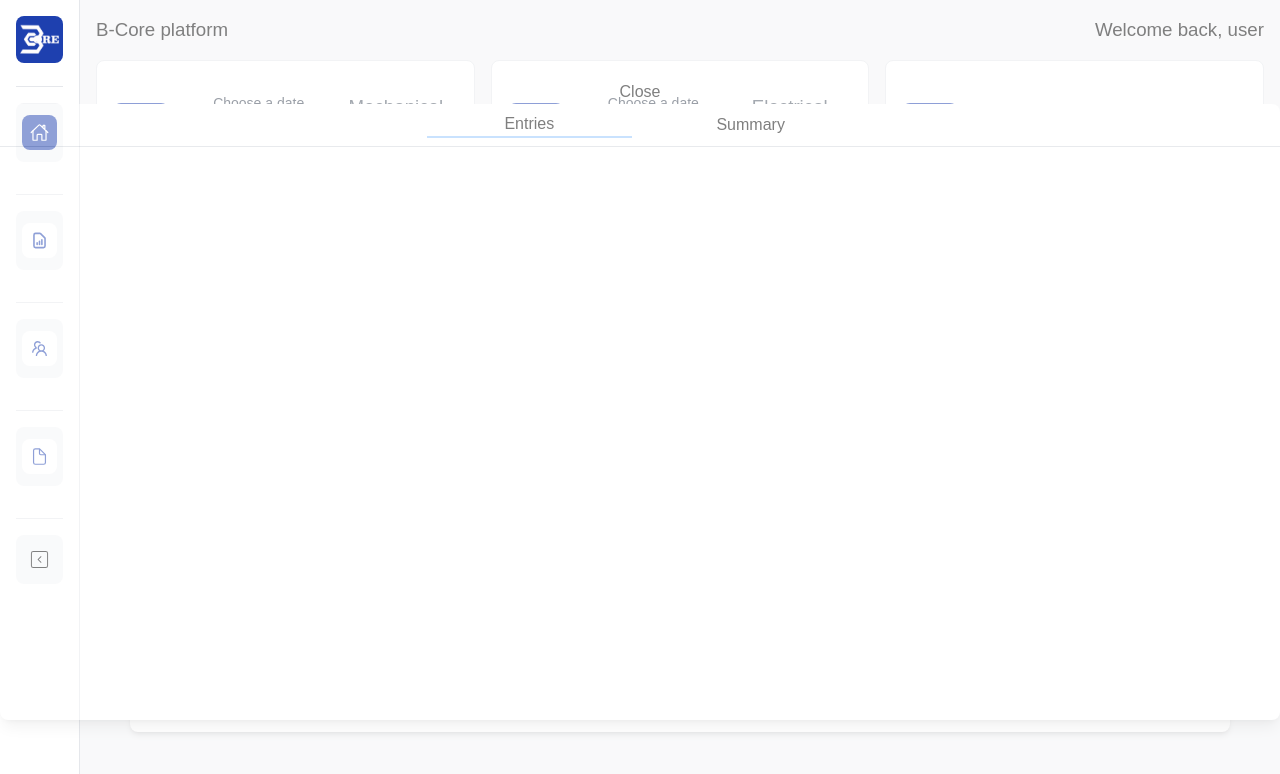
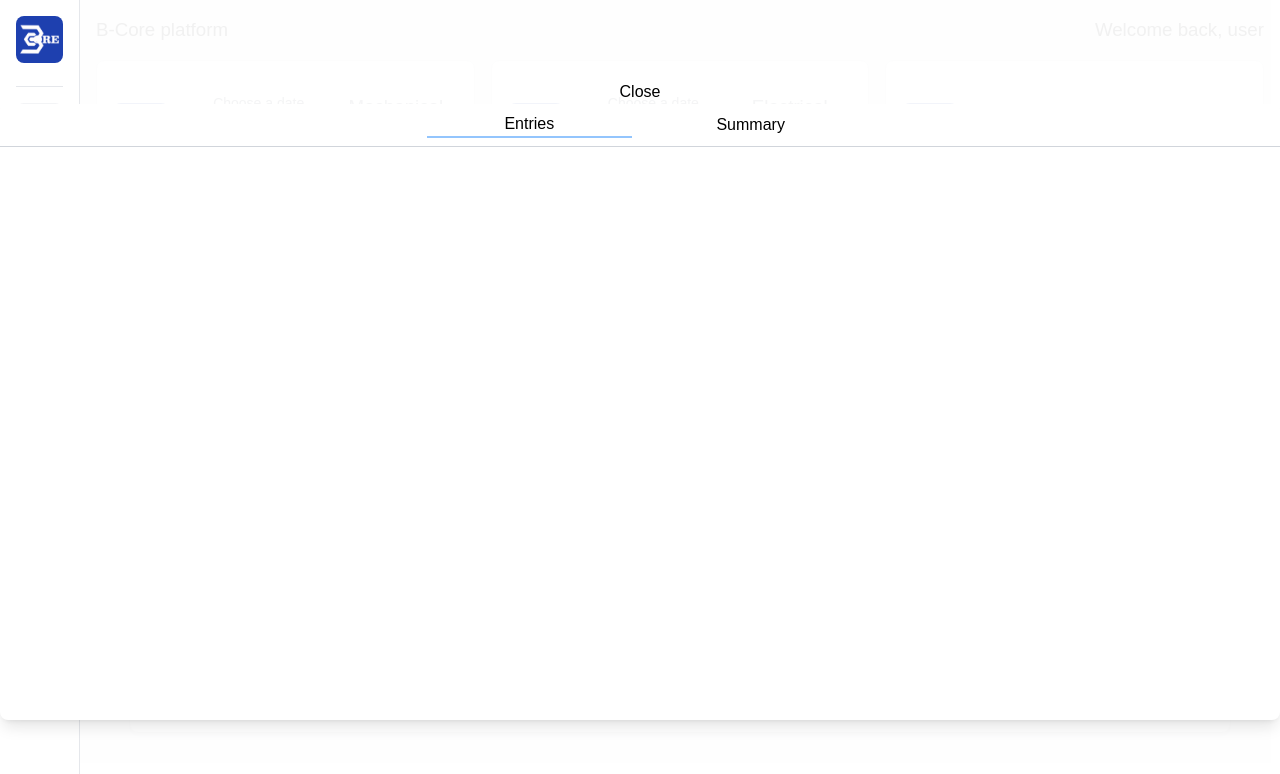
Before and after one commit to LMartin1998/BCorePlatform-Deploy, a Next.js app: page /teams/user/1 in a window 1280 px wide. Both pictures are taken after a click on the button "Show entries". Shown: the top 774 px of the page. Built offline with nearby package versions, Linux system fonts and the light colour scheme.

Commit message:
modified:   src/app/(singlegrid)/teams/user/[id]/page.jsx 	modified:   src/app/Components/teams/EntriesTeams.jsx

```diff
--- a/src/app/(singlegrid)/teams/user/[id]/page.jsx
+++ b/src/app/(singlegrid)/teams/user/[id]/page.jsx
@@ -24,9 +24,10 @@ export default function UserId() {
   const [openEntries, setOpenEntries] = useState(false);
 
   return (
+    <div>
       <main
         className={`bg-gray-100 min-h-screen ${
-        openEntries ? "opacity-50" : "opacity-100"
+          openEntries ? "opacity-5" : "opacity-100"
         }`}
       >
         <Header></Header>
@@ -110,9 +111,10 @@ export default function UserId() {
             </div>
           </div>
         </div>
+      </main>
       {openEntries && (
         <EntriesTeams setOpenEntries={setOpenEntries}></EntriesTeams>
       )}
-    </main>
+    </div>
   );
 }
--- a/src/app/Components/teams/EntriesTeams.jsx
+++ b/src/app/Components/teams/EntriesTeams.jsx
@@ -8,7 +8,7 @@ export default function EntriesTeams({ setOpenEntries }) {
   };
 
   return (
-    <div className="absolute flex flex-col w-full h-4/5 left-0 right-0 top-1/2 transform -translate-y-1/2 z-50 justify-center items-center opacity-100">
+    <div className="absolute flex flex-col w-full h-4/5 left-0 right-0 top-1/2 transform -translate-y-1/2 z-50 justify-center items-center">
       <div
         className="flex justify-center items-center rounded-lg"
         onClick={(e) => {
```
Lines whose indentation alone changed are shown as unchanged.
